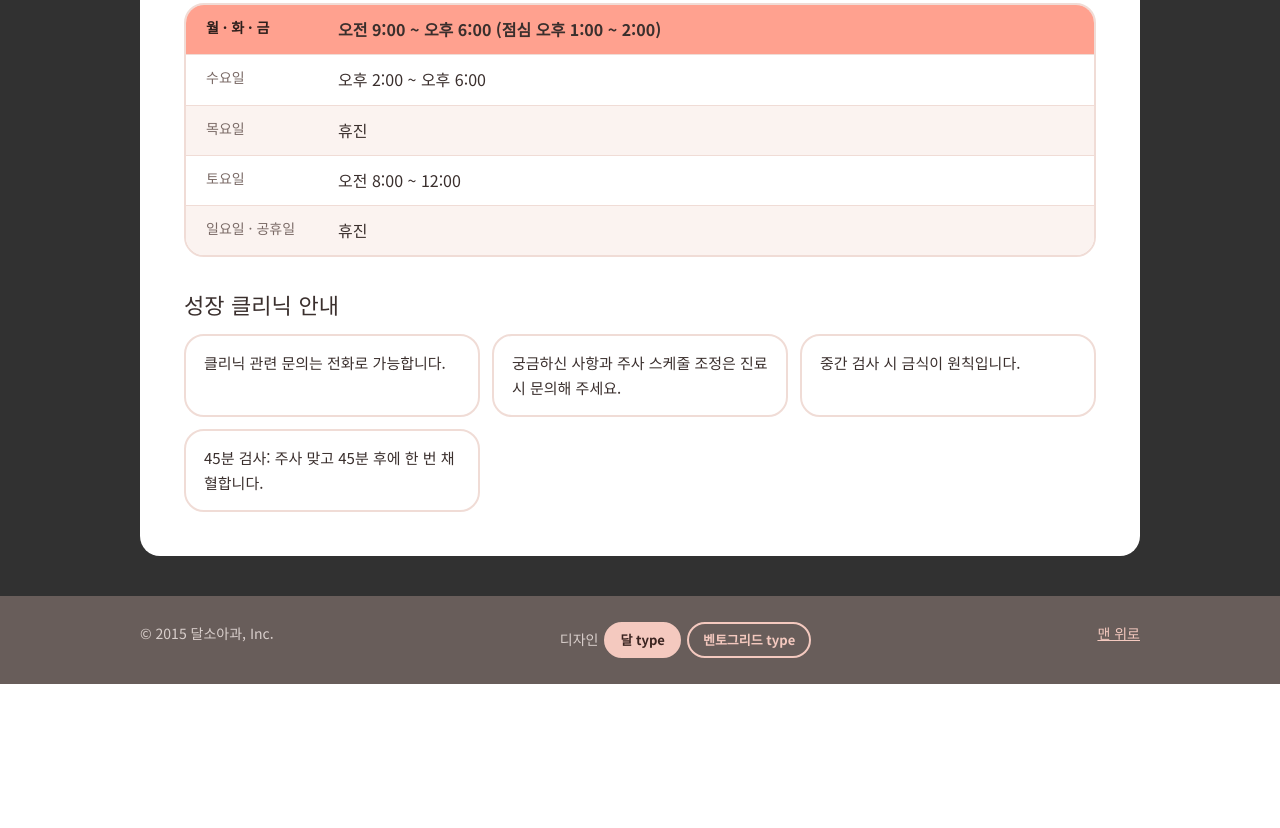
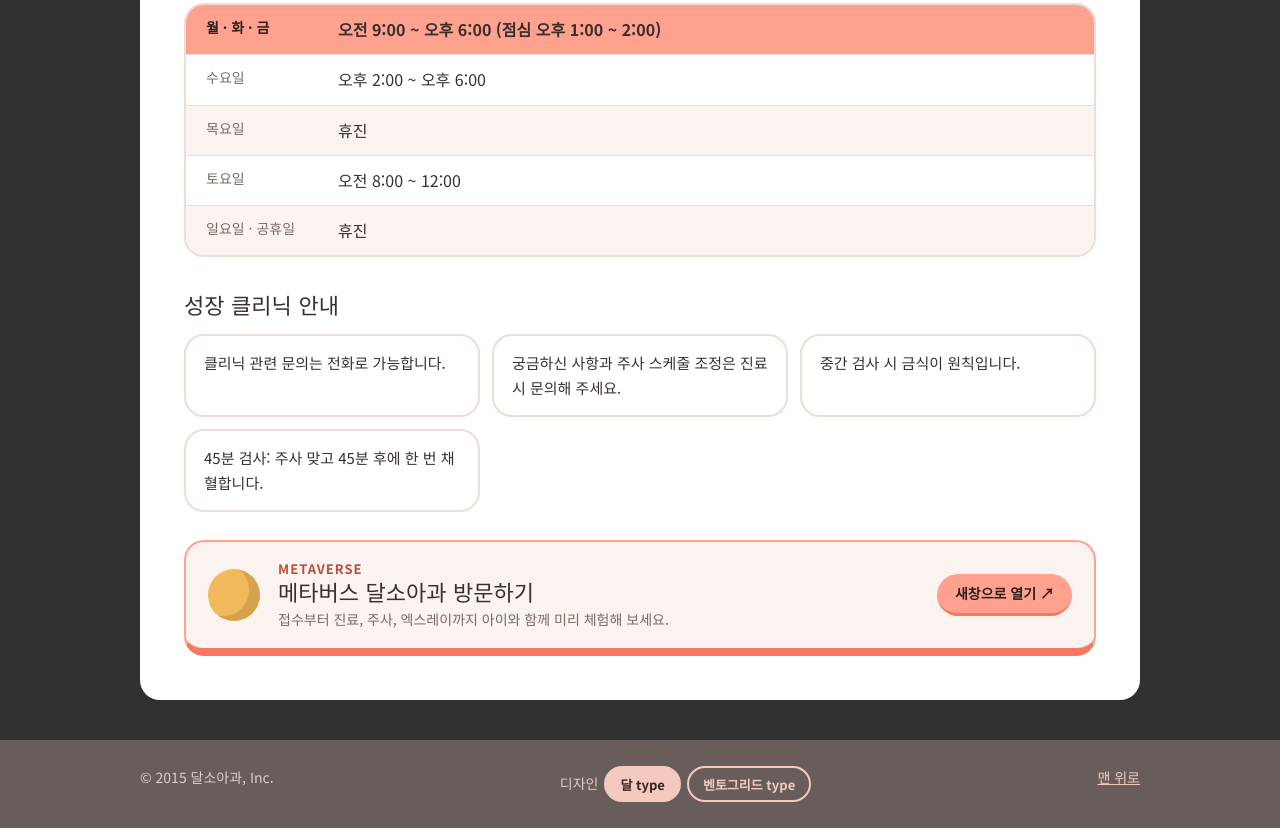
Before and after one commit to 4p4mg6hs6f-droid/dalkids, a plain HTML site: page index.html in a window 1280 px wide. Shown: the part 916-1744 px from the top of the page. Before the commit the page ends 1600 px from the top, so only its background shows below. Drawn offline with Linux system fonts and the light colour scheme.

Commit message:
Update index.html

```diff
--- a/index.html
+++ b/index.html
@@ -107,6 +107,15 @@ body{margin:0}[hidden]{display:none!important}#v-old,#v-new{position:relative;mi
 #v-old .wrap{border-radius:0}
 #v-old nav a i{width:60px;height:64px}
 #v-old nav a{font-size:12.5px}}
+#v-old .mv{display:flex;align-items:center;gap:18px;margin-top:12px;background:var(--soft);border:2px solid var(--coral);border-bottom:8px solid var(--coral-d);border-radius:var(--r);padding:16px 22px;color:var(--text);text-decoration:none}
+#v-old .mv .mo{flex:none;width:52px;height:52px;border-radius:50%;background:#f2b95a;box-shadow:inset -11px -5px 0 rgba(0,0,0,.12)}
+#v-old .mv .mt{flex:1;min-width:0}
+#v-old .mv small{display:block;font-size:13px;font-weight:700;color:#b8503d;letter-spacing:.08em}
+#v-old .mv strong{display:block;font:400 22px/1.3 Jua,"Noto Sans KR",sans-serif}
+#v-old .mv span.d{display:block;font-size:14px;color:var(--mute)}
+#v-old .mv .go{flex:none;background:var(--coral);color:#2d1f1c;font-weight:700;font-size:14px;padding:8px 18px;border-radius:99px;border-bottom:3px solid var(--coral-d);white-space:nowrap}
+#v-old .mv:hover .go{background:#f7c9bd}
+@media(max-width:700px){#v-old .mv{flex-wrap:wrap}#v-old .mv .go{margin-left:70px}}
 #v-old .vs{display:flex;align-items:center;gap:6px}
 #v-old .vs button{font:700 13px "Noto Sans KR",sans-serif;padding:6px 14px;border-radius:99px;border:2px solid #f4c9bf;background:transparent;color:#f4c9bf;cursor:pointer;min-height:36px}
 #v-old .vs button[aria-pressed="true"]{background:#f4c9bf;color:#3a2420}
@@ -567,6 +576,7 @@ body{margin:0}[hidden]{display:none!important}#v-old,#v-new{position:relative;mi
 <div class="card"><p>중간 검사 시 금식이 원칙입니다.</p></div>
 <div class="card"><p>45분 검사: 주사 맞고 45분 후에 한 번 채혈합니다.</p></div>
 </div>
+<a class="mv" style="margin-top:28px" href="https://meta-dal.onrender.com" target="_blank" rel="noopener"><span class="mo" aria-hidden="true"></span><span class="mt"><small>METAVERSE</small><strong>메타버스 달소아과 방문하기</strong><span class="d">접수부터 진료, 주사, 엑스레이까지 아이와 함께 미리 체험해 보세요.</span></span><span class="go">새창으로 열기 ↗</span></a>
 </section>
 
 <section class="pg" id="p-doctors">
```
